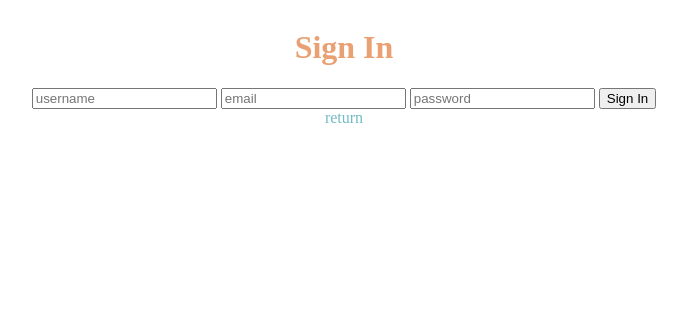
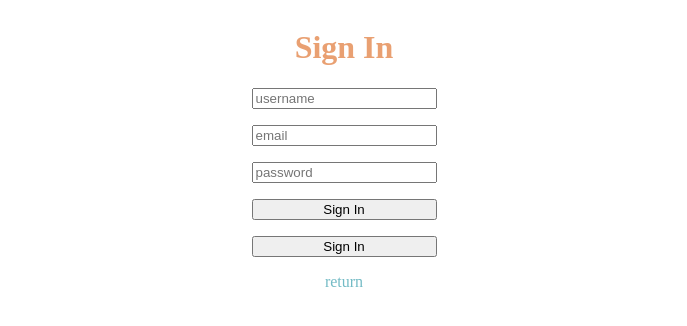
Before and after one commit to Edouard-M/api, a Django app: page /notes/sign-in/ in a window 1280 px wide. Shown: the top 326 px of the page, without its empty margins (296-983 px from the left). Run offline with Django 4.2, Linux system fonts and the light colour scheme.

Commit message:
add diagram

```diff
--- a/src/api/settings.py
+++ b/src/api/settings.py
@@ -126,5 +126,5 @@ DEFAULT_AUTO_FIELD = 'django.db.models.BigAutoField'
 
 STATICFILES_DIRS = [
     os.path.join(BASE_DIR, "api/static"),
-    # os.path.join(BASE_DIR, "search/static")
+    os.path.join(BASE_DIR, "notes/static")
 ]
--- a/src/api/static/css/style.css
+++ b/src/api/static/css/style.css
@@ -20,11 +20,23 @@ body{
     align-items: center;
 }
 
+form{
+    display: flex;
+    flex-direction: column;
+    gap: 1rem;
+}
+
 a{
     color: #73BBC5;
     text-decoration: none;
+    margin: 1rem 0rem 1rem 0rem;
+
 }
 
 h1{
     color: #E9A072;
 }
+
+button{
+    cursor: pointer;
+}
--- a/src/notes/templates/notes/sign_in.html
+++ b/src/notes/templates/notes/sign_in.html
@@ -10,12 +10,14 @@
 
     <h1>{{ title }}</h1>
 
-    <form>
+    <form class="note_form" method="post">
+        {% csrf_token %}
         <input id="client_name"  type="username" name="username" placeholder="username"/>
         <input id="client_email"  type="text" name="email" placeholder="email"/>
         <input id="client_password"  type="password" name="pwd" placeholder="password"/>
 
-        <button id="sign_in_button" class="button">Sign In</button>
+        <button type="submit" id="sign_in_button" class="button">Sign In</button>
+        <button type="submit" onclick="location.href='{% url 'notes' %}'" class="button">Sign In</button>
     </form>
     <a class="button" href="{% url 'notes' %}">return</a>
 
```
Also changed, not shown: diagram/notes.png (added), 1 other file.
